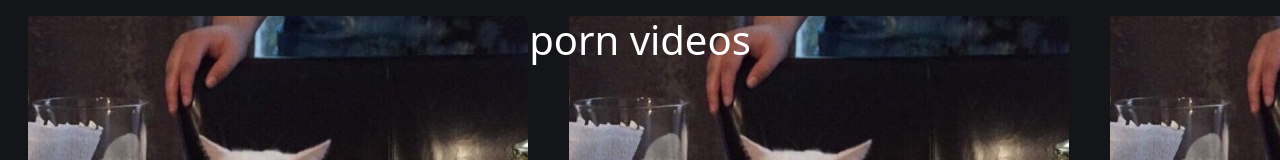
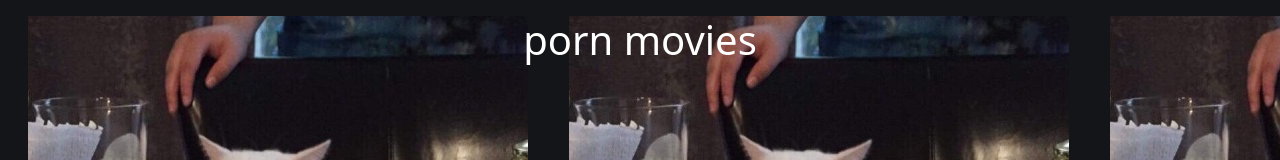
Before and after one commit to ALDINO-SHAMd/bulb, a plain HTML site: page second.html in a window 1280 px wide. Shown: the top 160 px of the page. Drawn offline with nearby package versions, Linux system fonts and the light colour scheme.

Commit message:
Update second.html

```diff
--- a/second.html
+++ b/second.html
@@ -17,7 +17,7 @@ body {
   background-image: url("cat.png");
 }
 </style>
-  <center> <p class="font-weight-bold"> <h1>porn videos</h1></p></center>
+  <center> <p class="font-weight-bold"> <h1>porn movies</h1></p></center>
 
     <!-- Optional JavaScript; choose one of the two! -->
 
```
